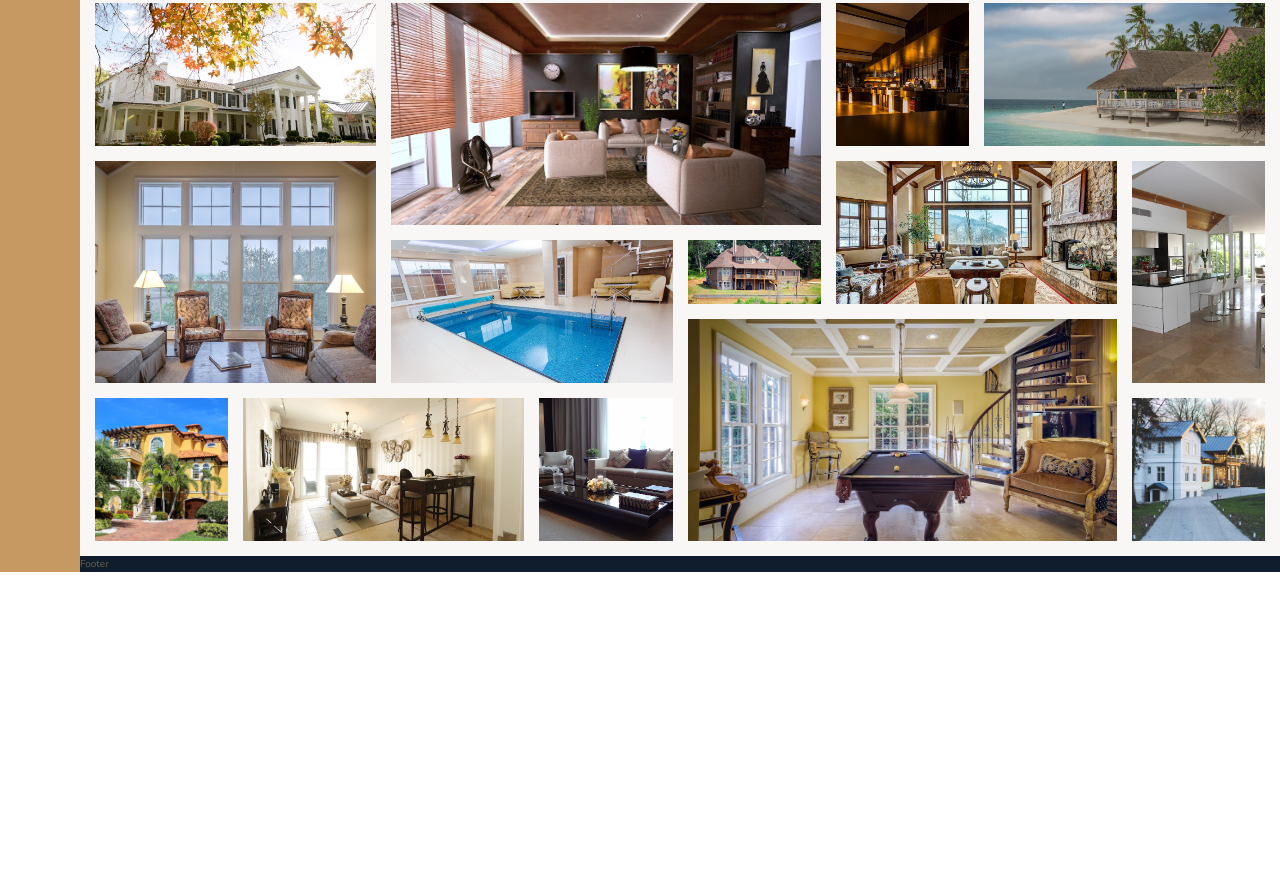
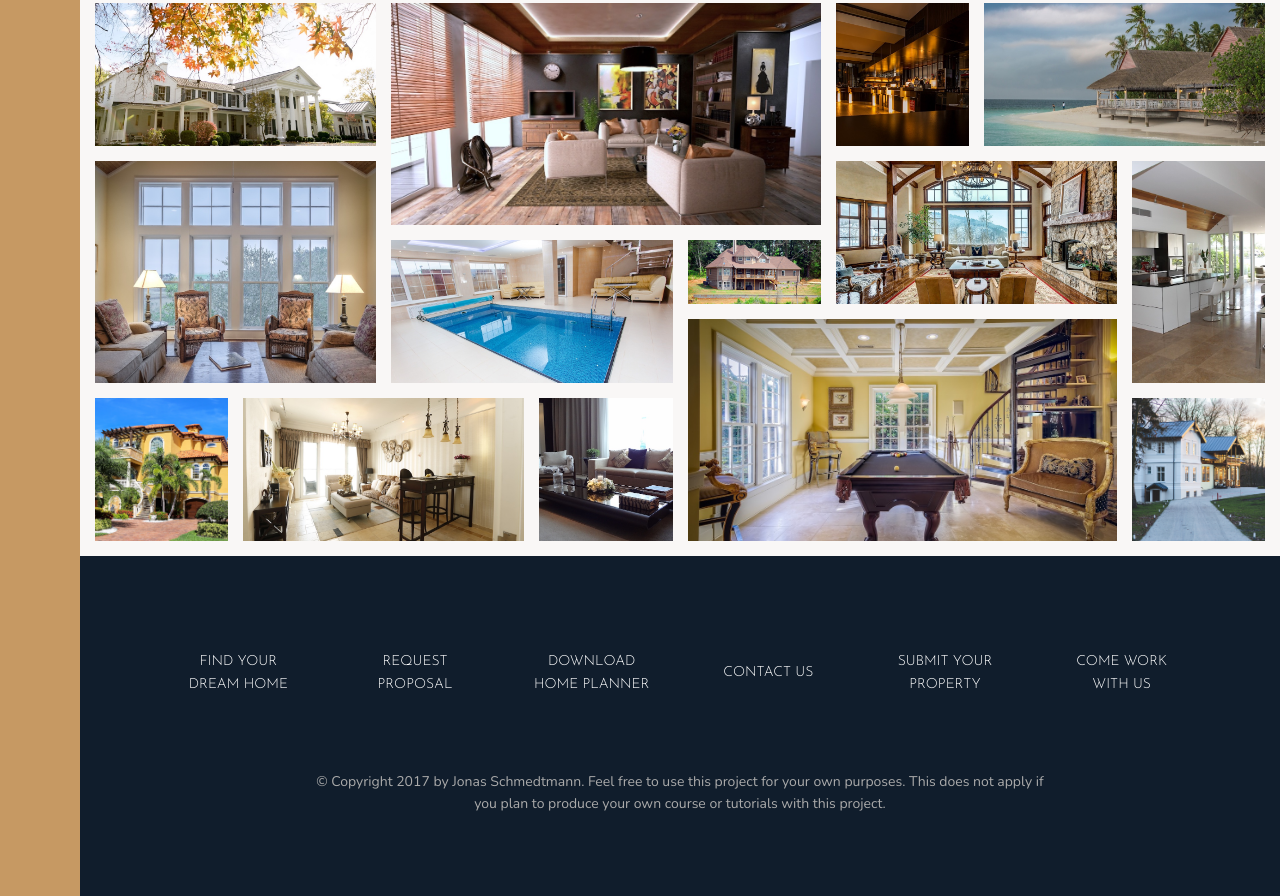
Before and after one commit to xavier-castro/Nexters, a website: page index.html in a window 1280 px wide. Shown: the part 3084-3980 px from the top of the page. Before the commit the page ends 3656 px from the top, so only its background shows below. Drawn offline with nearby package versions, Linux system fonts and the light colour scheme.

Commit message:
Add footer

```diff
--- a/index.html
+++ b/index.html
@@ -310,12 +310,20 @@
         <figure class="gallery__item gallery__item--12"><img src="img/gal-12.jpeg" alt="Gallery image 12" class="gallery__img"></figure>
         <figure class="gallery__item gallery__item--13"><img src="img/gal-13.jpeg" alt="Gallery image 13" class="gallery__img"></figure>
         <figure class="gallery__item gallery__item--14"><img src="img/gal-14.jpeg" alt="Gallery image 14" class="gallery__img"></figure>
-
-
     </section>
 
     <footer class="footer">
-        Footer
+        <ul class="nav">
+            <li class="nav__item"><a href="#" class="nav__link">Find your dream home</a></li>
+            <li class="nav__item"><a href="#" class="nav__link">Request proposal</a></li>
+            <li class="nav__item"><a href="#" class="nav__link">Download home planner</a></li>
+            <li class="nav__item"><a href="#" class="nav__link">Contact us</a></li>
+            <li class="nav__item"><a href="#" class="nav__link">Submit your property</a></li>
+            <li class="nav__item"><a href="#" class="nav__link">Come work with us</a></li>
+        </ul>
+        <p class="copyright">
+            &copy; Copyright 2017 by Jonas Schmedtmann. Feel free to use this project for your own purposes. This does not apply if you plan to produce your own course or tutorials with this project.
+        </p>
     </footer>
 </body>
 
--- a/sass/_footer.scss
+++ b/sass/_footer.scss
@@ -1,4 +1,43 @@
 .footer {
     background-color: $color-secondary;
     grid-column: full-start / full-end;
+    padding: 8rem;
+
+    .nav {
+        list-style: none;
+
+        display: grid;
+        grid-template-columns: repeat(auto-fit, minmax(15rem, 1fr));
+        grid-gap: 2rem;
+        align-items: center;
+
+        &__link:link,
+        &__link:visited {
+            font-size: 1.4rem;
+            color: #fff;
+            text-decoration: none;
+            font-family: $font-display;
+            text-transform: uppercase;
+            text-align: center;
+            padding: 1.5rem;
+            display: block;
+            transition: all .2s;
+        }
+
+        &__link:hover,
+        &__link:active {
+            background-color: rgba(#fff, .05);
+            transform: translateY(-3px);
+        }
+    }
+
+    .copyright {
+        font-size: 1.4rem;
+        color: $color-gray-light-2;
+        margin-top: 6rem;
+        margin-right: auto;
+        margin-left: auto;
+        text-align: center;
+        width: 70%;
+    }
 }
```
Also changed, not shown: css/style.css.
